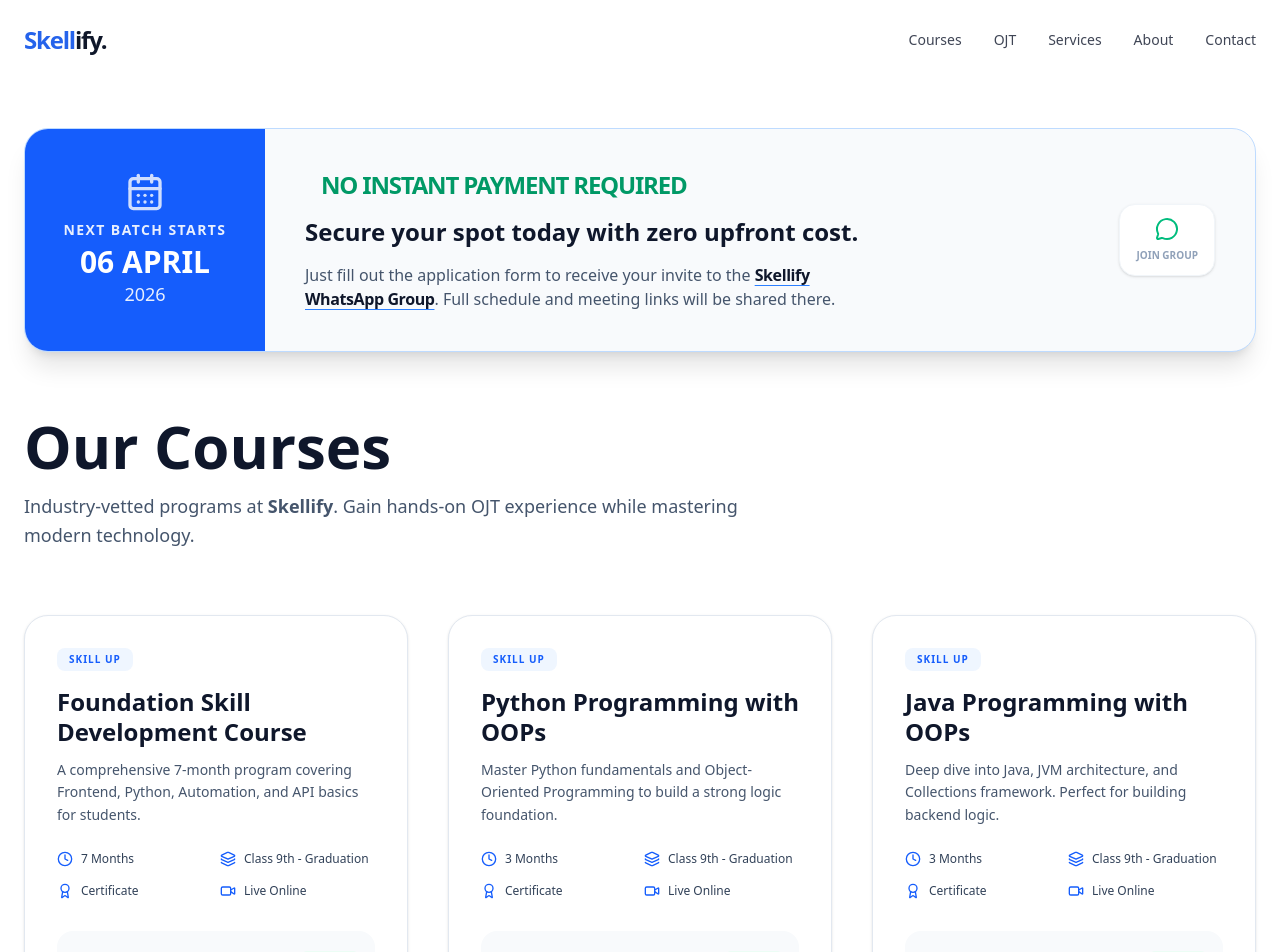
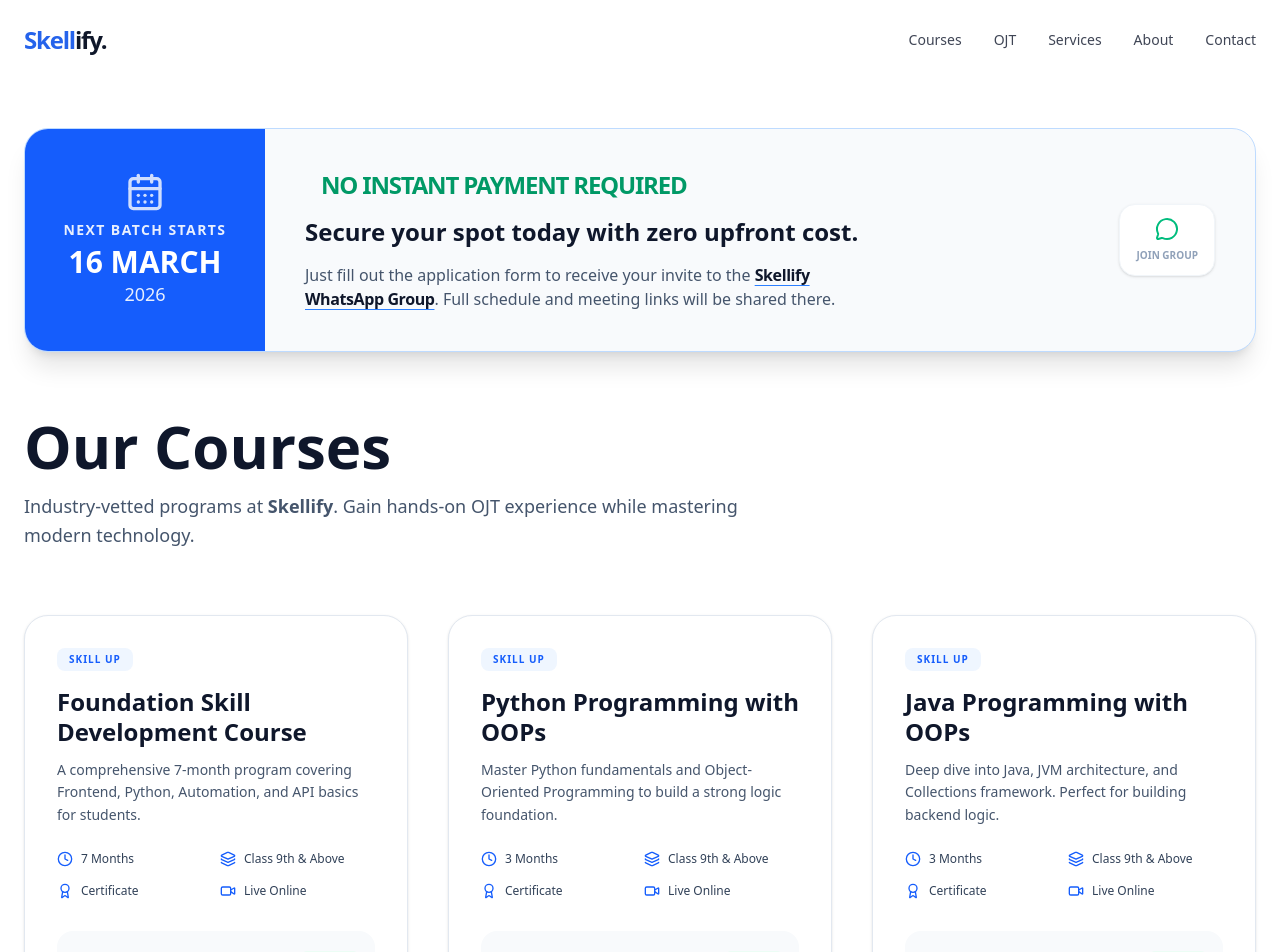
Before and after one commit to skellify25/skellify-main, a Next.js app: page /courses in a window 1280 px wide. Shown: the top 952 px of the page. Built offline with nearby package versions, Linux system fonts and the light colour scheme.

Commit message:
fixed date

```diff
--- a/src/components/pages/CoursePage.jsx
+++ b/src/components/pages/CoursePage.jsx
@@ -19,7 +19,7 @@
     description:
       "A comprehensive 7-month program covering Frontend, Python, Automation, and API basics for students.",
     duration: "7 Months",
-    level: "Class 9th - Graduation",
+    level: "Class 9th & Above",
     mode: "Live Classes (Online)",
     certificate: true,
     price: "9,999",
@@ -41,7 +41,7 @@
     description:
       "Master Python fundamentals and Object-Oriented Programming to build a strong logic foundation.",
     duration: "3 Months",
-    level: "Class 9th - Graduation",
+    level: "Class 9th & Above",
     mode: "Live Classes (Online)",
     certificate: true,
     price: "5,999",
@@ -63,7 +63,7 @@
     description:
       "Deep dive into Java, JVM architecture, and Collections framework. Perfect for building backend logic.",
     duration: "3 Months",
-    level: "Class 9th - Graduation",
+    level: "Class 9th & Above",
     mode: "Live Classes (Online)",
     certificate: true,
     price: "5,999",
@@ -172,7 +172,7 @@
                 Next Batch Starts
               </p>
               <h3 className="text-2xl md:text-3xl font-black mt-1 uppercase">
-                06 April
+                16 March
               </h3>
               <p className="text-base md:text-lg font-medium opacity-90">
                 2026
```
